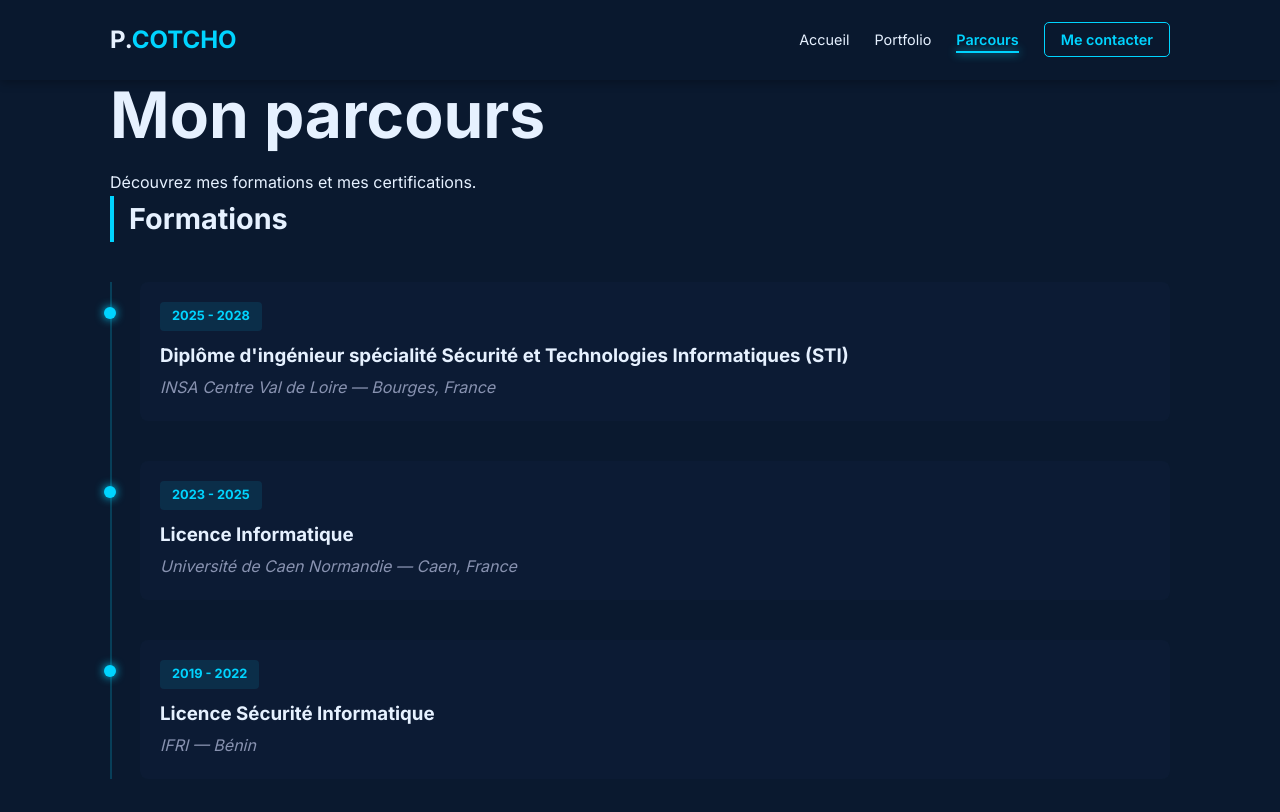
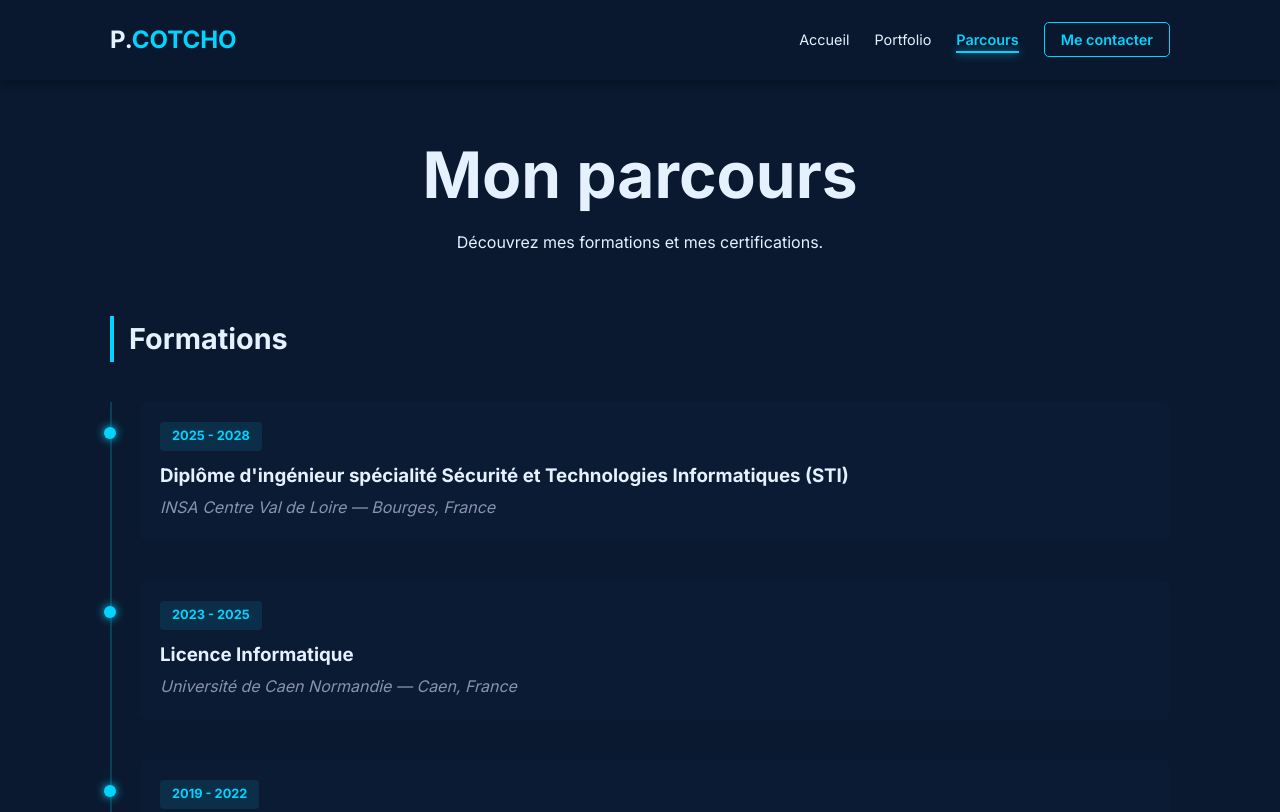
Before and after one commit to Patrice404/patrice-portfolio, a plain HTML site: page a-propos.html in a window 1280 px wide. Shown: the top 812 px of the page. Drawn offline with Linux system fonts and the light colour scheme.

Commit message:
Update a-propos.html

```diff
--- a/a-propos.html
+++ b/a-propos.html
@@ -22,7 +22,7 @@
     </header>
 
     <main class="container">
-        <section >
+        <section class="portfolio-header">
             <h1>Mon parcours</h1>
             <p>Découvrez mes formations et mes certifications.</p>
         </section>
```
